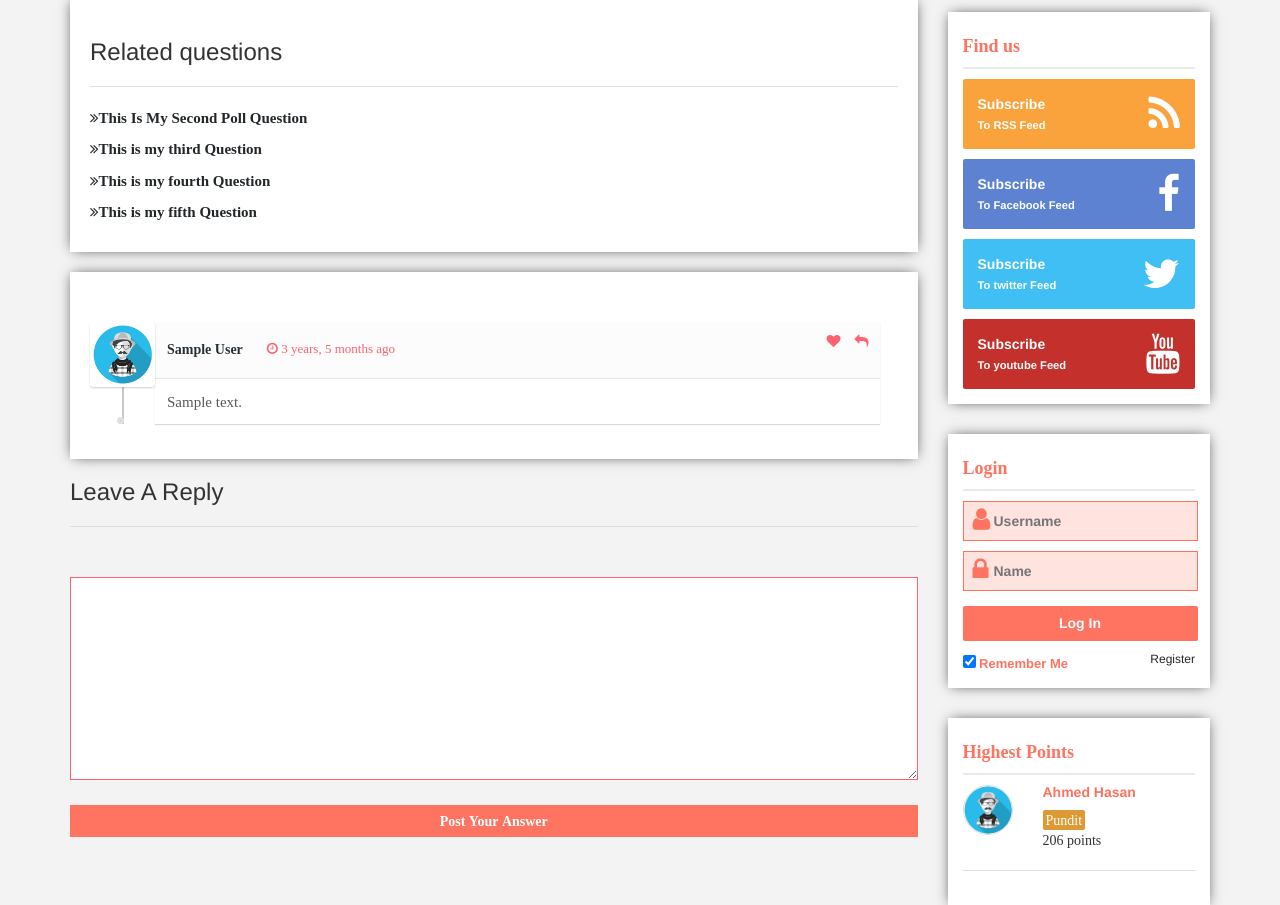
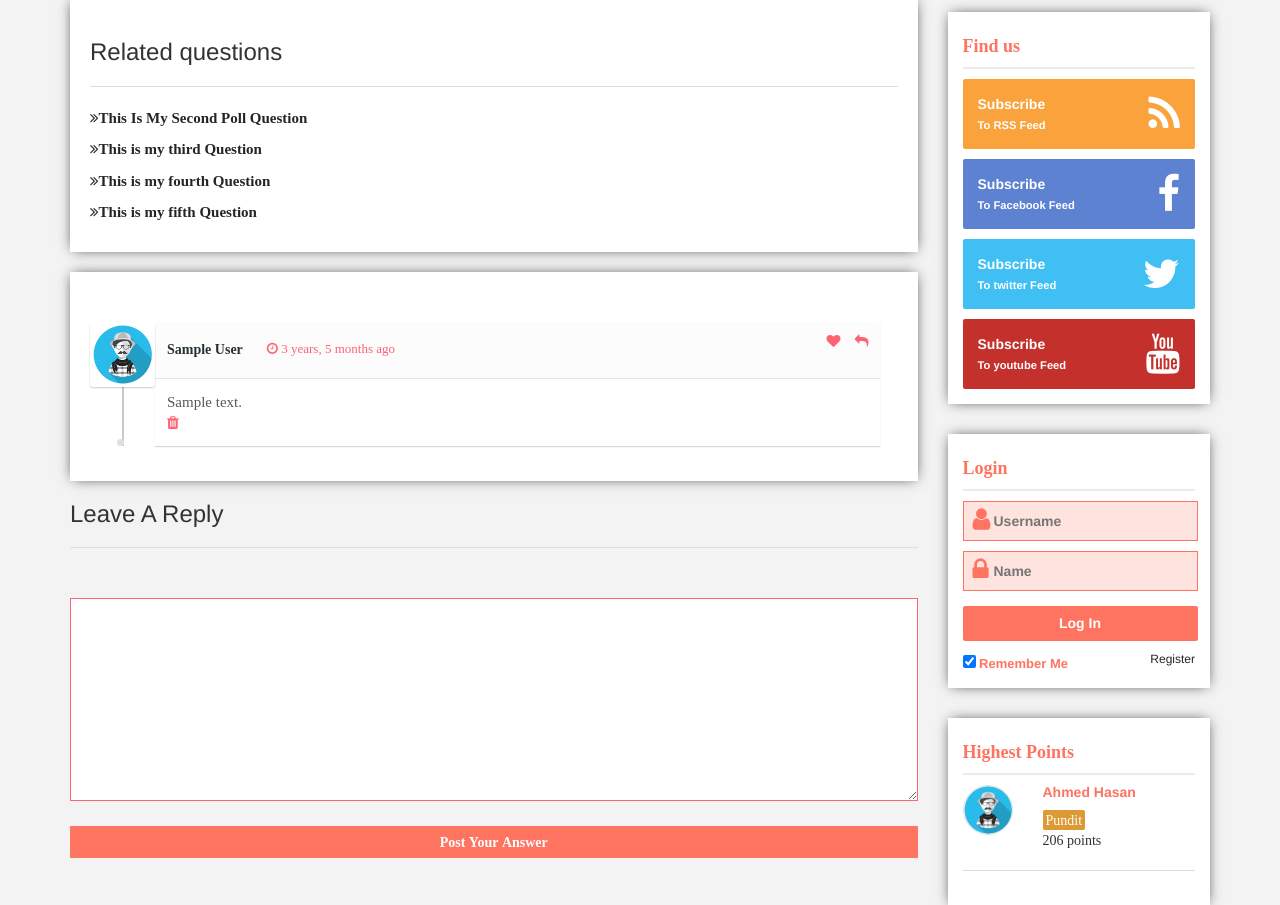
Before and after one commit to nurudeen19/AskOnline-Forum, a Django app: a page that uses templates/base.html.j2 in a window 1280 px wide. Shown: the part 816-1721 px from the top of the page. Run offline with Django 3.2, Linux system fonts and the light colour scheme; a user stored in the database is signed in; tables that the repository leaves empty hold one stand-in row (values such as "Sample post"); some libraries are stand-ins or nearby versions.

Commit message:
add children to comments and delete comment

```diff
--- a/posts/models.py
+++ b/posts/models.py
@@ -32,7 +32,7 @@ class Post(models.Model):
 
 	#auto add slug field
 	def save(self, *args, **kwargs):
-		self.slug = slugify(self.title)
+		self.slug = unique_slugify(self, self.title)
 		super(Post, self).save(*args, **kwargs)
 
 
@@ -43,3 +43,10 @@ class Comment(models.Model):
 	parent= models.ForeignKey("Comment", on_delete=models.CASCADE, null=True)
 	created_at = models.DateTimeField(auto_now_add=True)
 	updated_at = models.DateTimeField(auto_now=True)
+
+
+	def children(self):
+		return Comment.objects.filter(parent=self)
+
+	# def get_author(self):
+	# 	return self.user.get_full_name
--- a/posts/templates/show.html.j2
+++ b/posts/templates/show.html.j2
@@ -83,49 +83,75 @@
                 <!-- Contenedor del Comentario -->
                 <div class="comment-box">
                   <div class="comment-head">
-                    <h6 class="comment-name"><a href="#">{{comment.user.get_full_name}}</a></h6> <span><i class="fa fa-clock-o" aria-hidden="false"> {{ comment.created_at|naturaltime}}</i></span> <i class="fa fa-reply"></i> <i class="fa fa-heart"></i>
+                    <h6 class="comment-name"><a href="#">{{comment.user.get_full_name}}</a></h6> <span><i class="fa fa-clock-o" aria-hidden="false"> {{ comment.created_at|naturaltime}}</i></span> <i class="fa fa-reply" data-toggle="modal" data-target="#replyModal-{{comment.id}}"></i> <i class="fa fa-heart"></i>
                   </div>
                   <div class="comment-content">
                    	{{ comment.description|safe }}
+                    <div class="float-right">
+                      {% if comment.user.id == user.id %}
+                        <a class="color-pink" href="{%url 'post.comment.delete' slug=post.slug comment_id=comment.id %}?next={{ request.path|urlencode }}"><i class="fa fa-trash"></i> </a>
+                      {% endif %}
+                    </div>
                   </div>
                 </div>
               </div>
-              <!-- <ul class="comments-list reply-list">
+              <!-- Modal -->
+              <div class="modal fade" id="replyModal-{{comment.id}}" tabindex="-1" role="dialog" aria-labelledby="exampleModalLabel" aria-hidden="true">
+                <div class="modal-dialog" role="document">
+                  <div class="modal-content">
+                    <div class="modal-header">
+                      <h5 class="modal-title" id="exampleModalLabel">Reply to Comment</h5>
+                      <button type="button" class="close" data-dismiss="modal" aria-label="Close">
+                        <span aria-hidden="true">&times;</span>
+                      </button>
+                    </div>
+                    <div class="modal-body">
+                      <form method="POST" action="{% url 'post.comment' post.slug %}?next={{ request.path|urlencode }}">
+                        {% csrf_token %}
+                        <input type="hidden" name="post" value="{{post.id}}">
+                        <input type="hidden" name="user" value="{{user.id}}">
+                        <input type="hidden" name="parent" value="{{comment.id}}">
+                        <div class="row">
+                          <div class="col-md-12" style="margin-bottom: 30px;">
+                            <div class="post9320-box">
+                              <textarea  class="comment-input219882 summernote" name="description" required></textarea>
+                            </div>
+                            <button type="submit" class="pos393-submit">Reply To Comment</button>
+                          </div>
+                        </div>
+                      </form>
+                    </div>
+                  </div>
+                </div>
+              </div>
+              {% if comment.children %}
+              <ul class="comments-list reply-list">
+                {% for child in comment.children %}
                 <li>
-                  <div class="comment-avatar"><img src="image/images.png" alt=""></div>
+                  <div class="comment-avatar"><img src="{%static 'image/images.png' %}" alt=""></div>
                   <div class="comment-box">
                     <div class="comment-head">
                       <h6 class="comment-name">
-                      	<a href="#">Lorena Rojero</a>
+                      	<a href="#">{{child.user.get_full_name}}</a>
                       </h6>
                       <span>
-                      	<i class="fa fa-clock-o" aria-hidden="true"> January 15 , 2014 at 10:00 pm</i>
+                      	<i class="fa fa-clock-o" aria-hidden="true"> {{child.created_at|naturaltime}}</i>
                       </span>
-                      <i class="fa fa-reply"></i>
                       <i class="fa fa-heart"></i>
                     </div>
                     <div class="comment-content">
-                    	Lorem ipsum dolor sit amet, consectetur adipisicing elit. Velit omnis animi et iure laudantium vitae, praesentium optio, sapiente distinctio illo?
+                    	{{child.description|safe}}
+                    </div>
+                    <div class="float-right">
+                      {% if comment.user.id == user.id %}
+                        <a class="color-pink" href="{%url 'post.comment.delete' slug=post.slug comment_id=comment.id %}?next={{ request.path|urlencode }}"><i class="fa fa-trash"></i> </a>
+                      {% endif %}
                     </div>
                   </div>
                 </li>
-                <li>
-                  <div class="comment-avatar"><img src="image/images.png" alt=""></div>
-                  <div class="comment-box">
-                      <div class="comment-head">
-                          <h6 class="comment-name by-author"><a href="#">Agustin Ortiz</a></h6> <span><i class="fa fa-clock-o" aria-hidden="true"> January 15 , 2014 at 10:00 pm</i></span> <i class="fa fa-reply"></i> <i class="fa fa-heart"></i> </div>
-                      <div class="comment-content"> Lorem ipsum dolor sit amet, consectetur adipisicing elit. Velit omnis animi et iure laudantium vitae, praesentium optio, sapiente distinctio illo? </div>
-                  </div>
-                </li>
-                <li>
-                    <div class="comment-avatar"><img src="image/images.png" alt=""></div>
-                    <div class="comment-box">
-                        <div class="comment-head">
-                            <h6 class="comment-name"><a href="#">Lorena Rojero</a></h6> <span><i class="fa fa-clock-o" aria-hidden="true"> January 15 , 2014 at 10:00 pm</i></span> <i class="fa fa-reply"></i> <i class="fa fa-heart"></i> </div>
-                        <div class="comment-content"> Lorem ipsum dolor sit amet, consectetur adipisicing elit. Velit omnis animi et iure laudantium vitae, praesentium optio, sapiente distinctio illo? </div>
-                    </div>
-                </li>
-              </ul> -->
+                {% endfor %}
+              </ul>
+              {% endif %}
             </li>
           {% endfor %}
           </ul>
@@ -143,7 +169,7 @@
 	    <div class="row">
 	      <div class="col-md-12" style="margin-bottom: 30px;">
 	        <div class="post9320-box">
-	        	<textarea  class="comment-input219882" id="summernote" name="description" required></textarea>
+	        	<textarea  class="comment-input219882 summernote" name="description" required></textarea>
 	        </div>
 	        <button type="submit" class="pos393-submit">Post Your Answer</button>
 	      </div>
@@ -156,7 +182,7 @@
   <script src="https://cdn.jsdelivr.net/npm/summernote@0.8.18/dist/summernote.min.js"></script>
 	<script>
 	$(document).ready(function() {
-		$("#summernote").summernote({
+		$(".summernote").summernote({
         placeholder: 'Details here',
         tabsize: 2,
         height: 250
--- a/posts/urls.py
+++ b/posts/urls.py
@@ -6,4 +6,5 @@ urlpatterns = [
     path('post/create', views.create, name='post.create'),
     path('post/<slug:slug>', views.show, name='post.show'),
     path('post/<slug:slug>/comment', views.comment, name='post.comment'),
+    path('post/<slug:slug>/delete-comment/<comment_id>', views.delete_comment, name='post.comment.delete'),
 ]
--- a/posts/views.py
+++ b/posts/views.py
@@ -22,7 +22,7 @@ def create(request):
 
 def show(request,slug):
 	post = Post.objects.filter(slug=slug).get()
-	comments = Comment.objects.filter(post=post)
+	comments = Comment.objects.filter(post=post,parent=None)
 	return render(request, 'show.html.j2', {
 		'post':post,
 		'comments':comments
@@ -33,6 +33,17 @@ def comment(request,slug):
 	if request.method == "POST":
 		form = CommentForm(request.POST or None)
 		if form.is_valid():
+			if request.POST.get("parent"):
+				#todo
+				comment =	Comment.objects.get(pk=request.POST.get("parent"))
+				form.save(commit=False).parent = comment
 			form.save()
 			messages.success(request, "Comment added successfully")
 			return redirect(request.GET["next"])
+
+
+def delete_comment(request,slug,comment_id):
+	comment = Comment.objects.get(pk=comment_id)
+	comment.delete()
+	messages.success(request, "Comment Removed successfully!")
+	return redirect(request.GET["next"])
--- a/templates/base.html.j2
+++ b/templates/base.html.j2
@@ -18,6 +18,11 @@
     <link href="{% static 'css/toastr.min.css' %}" rel="stylesheet" type="text/css">
     <link href="{% static 'css/font-awesome.min.css' %}" rel="stylesheet" type="text/css">
     <link rel="stylesheet" href="https://cdnjs.cloudflare.com/ajax/libs/normalize/5.0.0/normalize.min.css">
+    <style type="text/css">
+      .color-pink{
+        color:#fd6372 !important;
+      }
+    </style>
    {% block 'css' %} {% endblock %}
   </head>
 
@@ -111,6 +116,8 @@
             {% block 'content' %}
             {% endblock %}
           </div>
+          <!-- Button trigger modal -->
+
           <!-- end of col-md-9 -->
           <!-- strart col-md-3 (side bar)-->
           <div class="col-md-3 mb-5">
@@ -360,6 +367,11 @@
           toastr.success('{{msg}}')
         {% endfor %}
       {% endif %}
+      {% if form.errors %}
+        {% for error in form.errors %}
+          toastr.error('{{error}}')
+        {% endfor %}
+      {% endif %}
     </script>
     {% block 'js' %} {% endblock %}
   </body>
```
